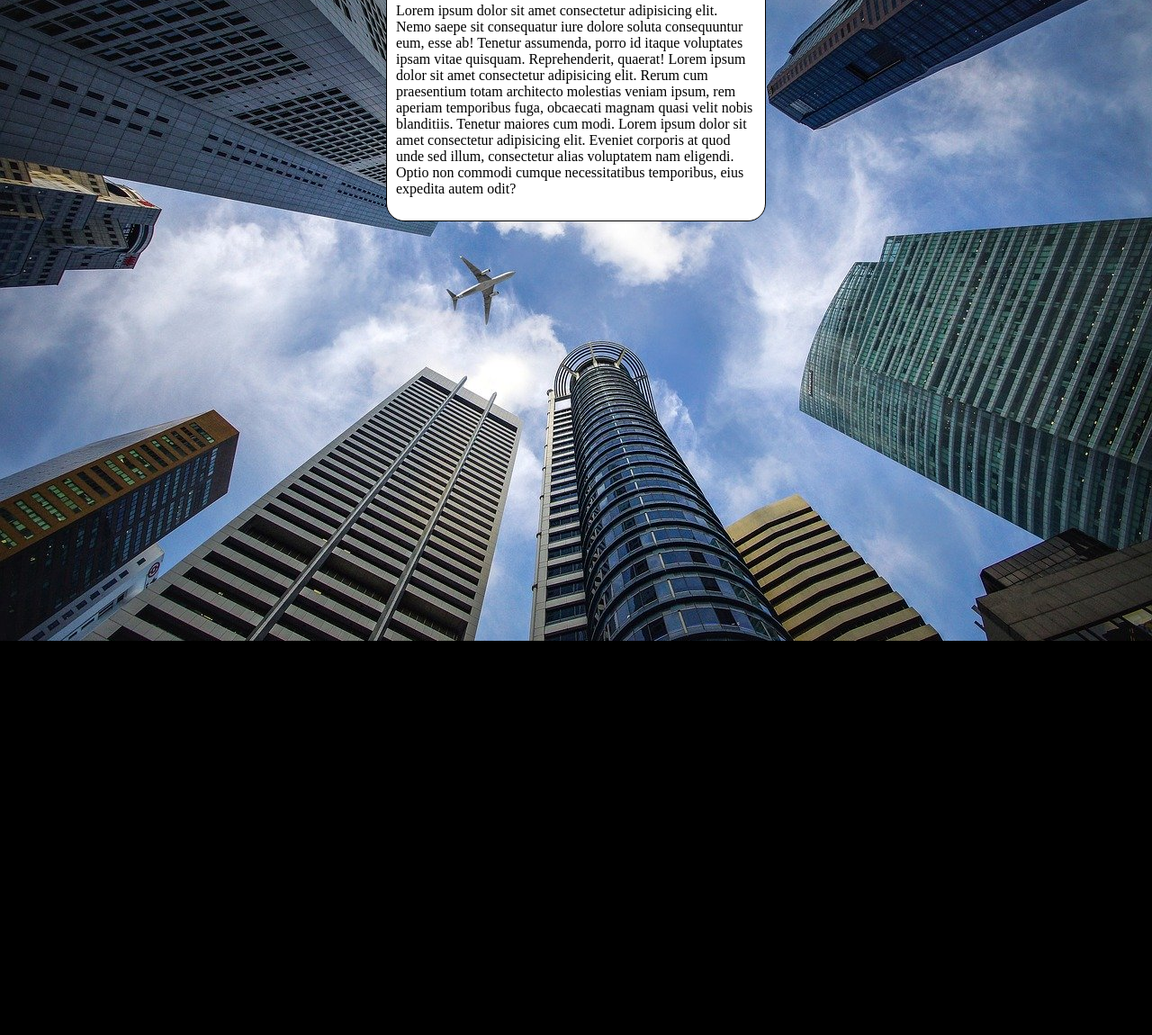
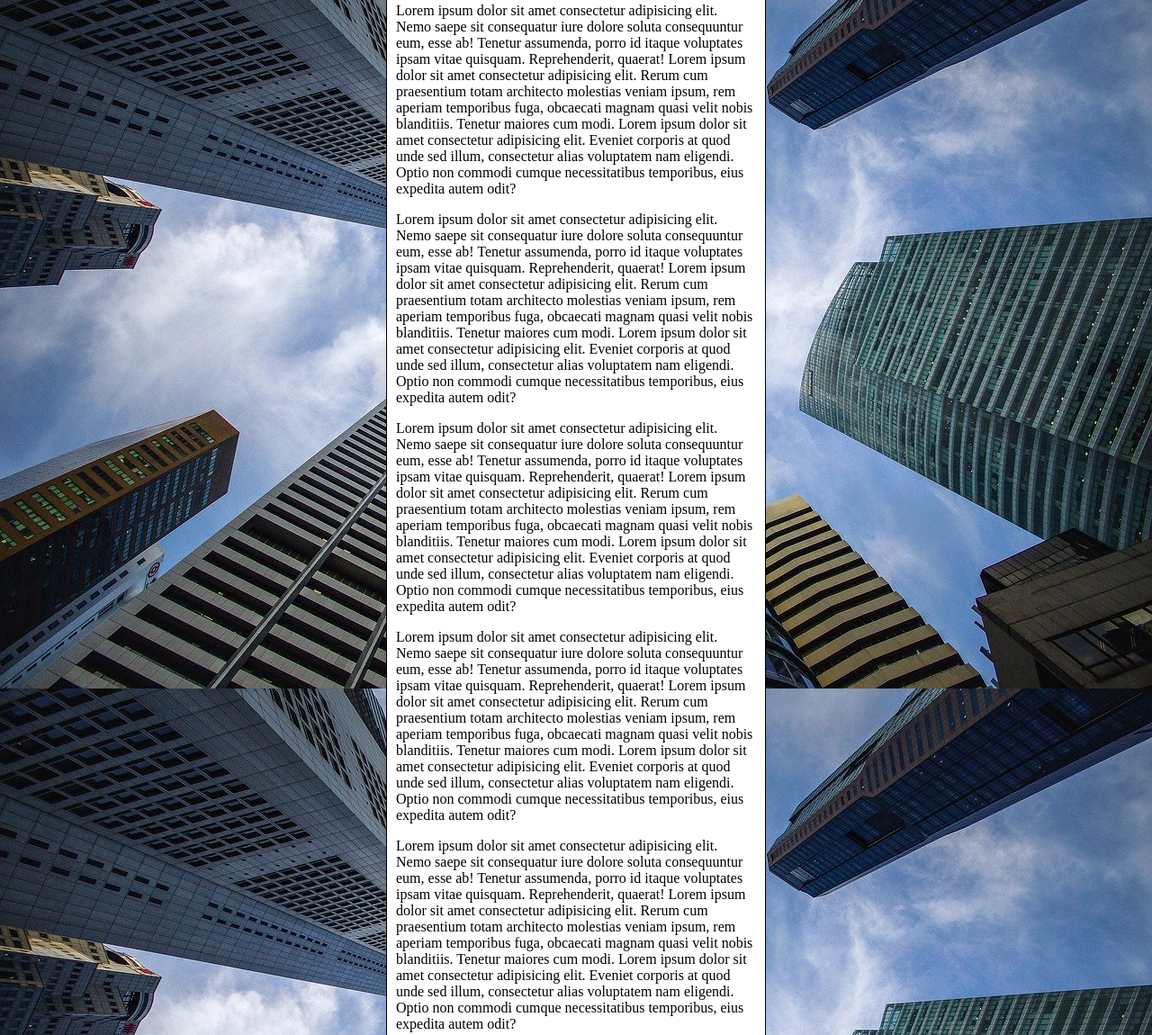
Before and after one commit to LucasSimass/exercicios, a plain HTML site: page ex027/fundo006.html in a window 1280 px wide. Shown: the part 88-1238 px from the top of the page at 90% size. Before the commit the page ends 800 px from the top, so only its background shows below. Drawn offline with Linux system fonts and the light colour scheme.

Commit message:
Update fundo006.html

```diff
--- a/ex027/fundo006.html
+++ b/ex027/fundo006.html
@@ -15,7 +15,7 @@
             background-image: var(--imagem-Fundo);
             background-position: center top;
             background-size: cover;
-            background-repeat: no-repeat;
+            background-repeat: repeat;
 
         }
         main{
@@ -32,6 +32,12 @@
     <main>
         <h1>Teste Imagem de Fundo</h1>
         <p>Lorem ipsum dolor sit amet consectetur adipisicing elit. Nemo saepe sit consequatur iure dolore soluta consequuntur eum, esse ab! Tenetur assumenda, porro id itaque voluptates ipsam vitae quisquam. Reprehenderit, quaerat! Lorem ipsum dolor sit amet consectetur adipisicing elit. Rerum cum praesentium totam architecto molestias veniam ipsum, rem aperiam temporibus fuga, obcaecati magnam quasi velit nobis blanditiis. Tenetur maiores cum modi. Lorem ipsum dolor sit amet consectetur adipisicing elit. Eveniet corporis at quod unde sed illum, consectetur alias voluptatem nam eligendi. Optio non commodi cumque necessitatibus temporibus, eius expedita autem odit?</p>
+        <p>Lorem ipsum dolor sit amet consectetur adipisicing elit. Nemo saepe sit consequatur iure dolore soluta consequuntur eum, esse ab! Tenetur assumenda, porro id itaque voluptates ipsam vitae quisquam. Reprehenderit, quaerat! Lorem ipsum dolor sit amet consectetur adipisicing elit. Rerum cum praesentium totam architecto molestias veniam ipsum, rem aperiam temporibus fuga, obcaecati magnam quasi velit nobis blanditiis. Tenetur maiores cum modi. Lorem ipsum dolor sit amet consectetur adipisicing elit. Eveniet corporis at quod unde sed illum, consectetur alias voluptatem nam eligendi. Optio non commodi cumque necessitatibus temporibus, eius expedita autem odit?</p>
+        <p>Lorem ipsum dolor sit amet consectetur adipisicing elit. Nemo saepe sit consequatur iure dolore soluta consequuntur eum, esse ab! Tenetur assumenda, porro id itaque voluptates ipsam vitae quisquam. Reprehenderit, quaerat! Lorem ipsum dolor sit amet consectetur adipisicing elit. Rerum cum praesentium totam architecto molestias veniam ipsum, rem aperiam temporibus fuga, obcaecati magnam quasi velit nobis blanditiis. Tenetur maiores cum modi. Lorem ipsum dolor sit amet consectetur adipisicing elit. Eveniet corporis at quod unde sed illum, consectetur alias voluptatem nam eligendi. Optio non commodi cumque necessitatibus temporibus, eius expedita autem odit?</p>
+        <p>Lorem ipsum dolor sit amet consectetur adipisicing elit. Nemo saepe sit consequatur iure dolore soluta consequuntur eum, esse ab! Tenetur assumenda, porro id itaque voluptates ipsam vitae quisquam. Reprehenderit, quaerat! Lorem ipsum dolor sit amet consectetur adipisicing elit. Rerum cum praesentium totam architecto molestias veniam ipsum, rem aperiam temporibus fuga, obcaecati magnam quasi velit nobis blanditiis. Tenetur maiores cum modi. Lorem ipsum dolor sit amet consectetur adipisicing elit. Eveniet corporis at quod unde sed illum, consectetur alias voluptatem nam eligendi. Optio non commodi cumque necessitatibus temporibus, eius expedita autem odit?</p>
+        <p>Lorem ipsum dolor sit amet consectetur adipisicing elit. Nemo saepe sit consequatur iure dolore soluta consequuntur eum, esse ab! Tenetur assumenda, porro id itaque voluptates ipsam vitae quisquam. Reprehenderit, quaerat! Lorem ipsum dolor sit amet consectetur adipisicing elit. Rerum cum praesentium totam architecto molestias veniam ipsum, rem aperiam temporibus fuga, obcaecati magnam quasi velit nobis blanditiis. Tenetur maiores cum modi. Lorem ipsum dolor sit amet consectetur adipisicing elit. Eveniet corporis at quod unde sed illum, consectetur alias voluptatem nam eligendi. Optio non commodi cumque necessitatibus temporibus, eius expedita autem odit?</p>
+        <p>Lorem ipsum dolor sit amet consectetur adipisicing elit. Nemo saepe sit consequatur iure dolore soluta consequuntur eum, esse ab! Tenetur assumenda, porro id itaque voluptates ipsam vitae quisquam. Reprehenderit, quaerat! Lorem ipsum dolor sit amet consectetur adipisicing elit. Rerum cum praesentium totam architecto molestias veniam ipsum, rem aperiam temporibus fuga, obcaecati magnam quasi velit nobis blanditiis. Tenetur maiores cum modi. Lorem ipsum dolor sit amet consectetur adipisicing elit. Eveniet corporis at quod unde sed illum, consectetur alias voluptatem nam eligendi. Optio non commodi cumque necessitatibus temporibus, eius expedita autem odit?</p>
+
     </main>
 </body>
 </html>
```
